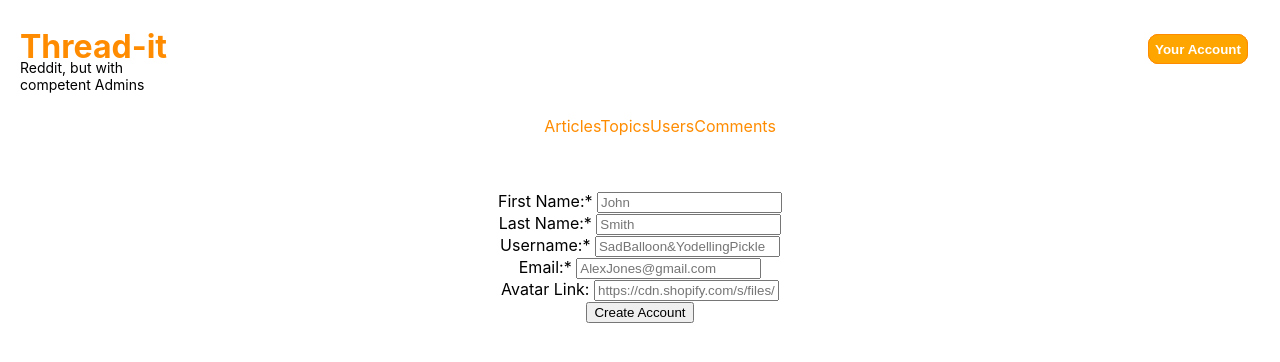
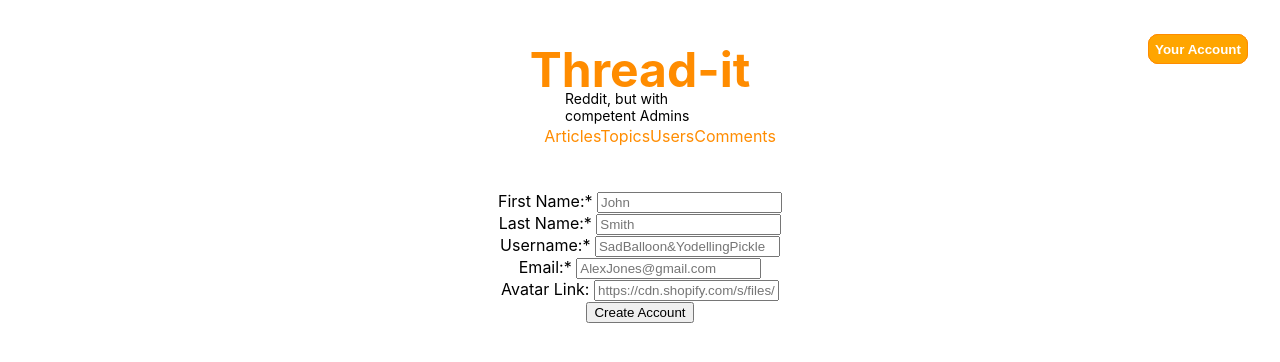
Before and after one commit to Edd-Cole/nc-news, a React (Create React App) app: page /users/create_an_account in a window 1280 px wide. Shown: the top 362 px of the page. Built offline with nearby package versions, Linux system fonts and the light colour scheme.

Commit message:
More dynamic css added

```diff
--- a/src/App.css
+++ b/src/App.css
@@ -270,3 +270,50 @@ padding: 0px 0px 0px 0px;
     display: inline-flex;
     text-align: center;
 }
+
+@media screen and (min-width: 1000px) {
+    .companyName {
+        position: absolute;
+        font-size: 3em;
+        left: 0px;
+        right: 0px;
+        margin-right: auto;
+        margin-left: auto;
+    }
+
+    Header p {
+        position: absolute;
+        margin: 0px auto;
+        width: 150px;
+        text-align: left;
+        font-size: 14px;
+        color: black;
+        left: 0px;
+        right: 0px;
+        margin-right: auto;
+        margin-left: auto;
+        top: 90px;
+
+    }
+
+    .articleHomepage {
+        position: relative;
+        margin: 30px auto;
+        padding: 5px;
+        border: 1px solid black;
+        border-radius: 10px;
+        height: 150px;
+        box-sizing: border-box;
+        box-shadow: -5px 5px 10px gray;
+        z-index: 0;
+        background-color: #fed8b1;
+        max-width: 900px;
+    }
+
+    .NavBar .nav {
+        position: relative;
+        text-decoration: none;
+        top: 10px;
+        color: darkorange;
+    }
+}
```
